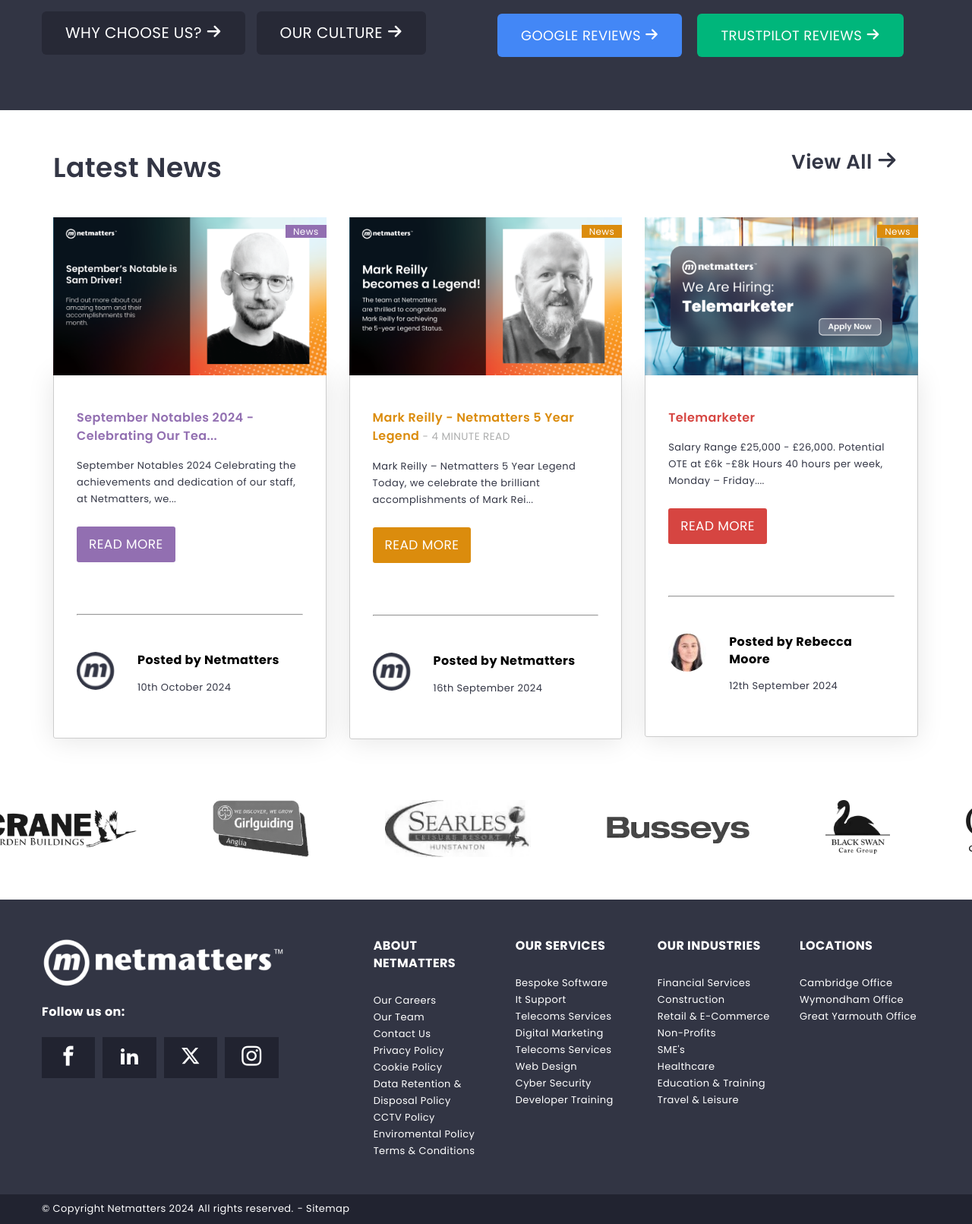
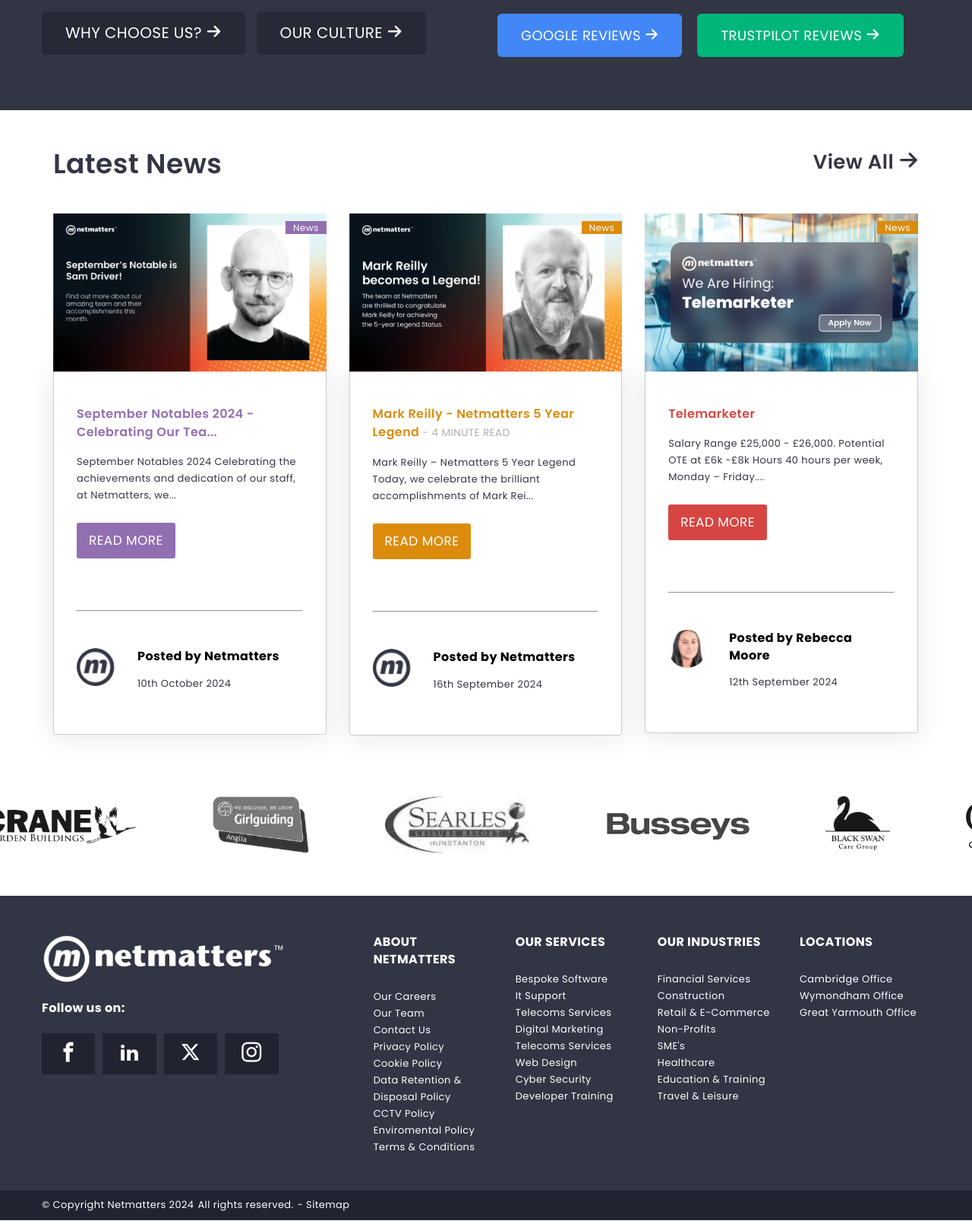
Before and after one commit to JoshR95/netmatters_website, a PHP site: page / in a window 1280 px wide. Shown: the part 2356-3967 px from the top of the page at 76% size. Run offline with PHP 8.4, Linux system fonts and the light colour scheme; some web fonts are replaced.

Commit message:
3rd - fixed the small adujstments to LN block - 18/10/24 - 10:56
 fixed the small adujstments to LN block

```diff
--- a/css/application.css
+++ b/css/application.css
@@ -520,7 +520,7 @@
   align-content: center;
   justify-content: space-between;
   margin-bottom: 40px;
-  width: 95%;
+  padding-top: 50px;
 }
 
 /* line 176, ../../../../../Nettmaters_main/assessments/websiteNew/scss/layout/_about.scss */
@@ -528,9 +528,10 @@
   font-size: 36px;
   font-weight: 600;
   color: #333645;
-}
-
-/* line 184, ../../../../../Nettmaters_main/assessments/websiteNew/scss/layout/_about.scss */
+  margin-top: -5px;
+}
+
+/* line 185, ../../../../../Nettmaters_main/assessments/websiteNew/scss/layout/_about.scss */
 .news-link {
   color: #fff;
   position: absolute;
@@ -542,17 +543,17 @@
   z-index: 1;
 }
 
-/* line 196, ../../../../../Nettmaters_main/assessments/websiteNew/scss/layout/_about.scss */
+/* line 197, ../../../../../Nettmaters_main/assessments/websiteNew/scss/layout/_about.scss */
 .news-link-one {
   background-color: #926fb1;
 }
 
-/* line 200, ../../../../../Nettmaters_main/assessments/websiteNew/scss/layout/_about.scss */
+/* line 201, ../../../../../Nettmaters_main/assessments/websiteNew/scss/layout/_about.scss */
 .news-link-two {
   background-color: #db8c0d;
 }
 
-/* line 210, ../../../../../Nettmaters_main/assessments/websiteNew/scss/layout/_about.scss */
+/* line 211, ../../../../../Nettmaters_main/assessments/websiteNew/scss/layout/_about.scss */
 .content-section .article-1 .block h3,
 .content-section .article-2 .block h3,
 .content-section .article-3 .block h3 {
@@ -560,7 +561,7 @@
   line-height: 1.5rem;
 }
 
-/* line 214, ../../../../../Nettmaters_main/assessments/websiteNew/scss/layout/_about.scss */
+/* line 215, ../../../../../Nettmaters_main/assessments/websiteNew/scss/layout/_about.scss */
 .content-section .article-1 .block h3 a,
 .content-section .article-2 .block h3 a,
 .content-section .article-3 .block h3 a {
@@ -568,7 +569,7 @@
   text-decoration: none;
 }
 
-/* line 219, ../../../../../Nettmaters_main/assessments/websiteNew/scss/layout/_about.scss */
+/* line 220, ../../../../../Nettmaters_main/assessments/websiteNew/scss/layout/_about.scss */
 .content-section .article-1 .block p,
 .content-section .article-2 .block p,
 .content-section .article-3 .block p {
@@ -576,52 +577,52 @@
   font-size: .8125rem;
 }
 
-/* line 229, ../../../../../Nettmaters_main/assessments/websiteNew/scss/layout/_about.scss */
+/* line 230, ../../../../../Nettmaters_main/assessments/websiteNew/scss/layout/_about.scss */
 .block .btn-article-1 {
   background-color: #926fb1;
 }
 
-/* line 232, ../../../../../Nettmaters_main/assessments/websiteNew/scss/layout/_about.scss */
+/* line 233, ../../../../../Nettmaters_main/assessments/websiteNew/scss/layout/_about.scss */
 .block .btn-article-2 {
   background-color: #db8c0d;
 }
 
-/* line 235, ../../../../../Nettmaters_main/assessments/websiteNew/scss/layout/_about.scss */
+/* line 236, ../../../../../Nettmaters_main/assessments/websiteNew/scss/layout/_about.scss */
 .block .btn-article-3 {
   background-color: #d64541;
 }
 
-/* line 238, ../../../../../Nettmaters_main/assessments/websiteNew/scss/layout/_about.scss */
+/* line 239, ../../../../../Nettmaters_main/assessments/websiteNew/scss/layout/_about.scss */
 .block .article-1-h3 {
   color: #926fb1;
   font-weight: 600;
 }
 
-/* line 242, ../../../../../Nettmaters_main/assessments/websiteNew/scss/layout/_about.scss */
+/* line 243, ../../../../../Nettmaters_main/assessments/websiteNew/scss/layout/_about.scss */
 .block .article-2-h3 {
   color: #db8c0d;
   font-weight: 600;
 }
 
-/* line 245, ../../../../../Nettmaters_main/assessments/websiteNew/scss/layout/_about.scss */
+/* line 246, ../../../../../Nettmaters_main/assessments/websiteNew/scss/layout/_about.scss */
 .block .article-2-h3 .time-to-read {
   color: #adaeae;
   font-size: .85rem;
   font-weight: 400;
 }
 
-/* line 251, ../../../../../Nettmaters_main/assessments/websiteNew/scss/layout/_about.scss */
+/* line 252, ../../../../../Nettmaters_main/assessments/websiteNew/scss/layout/_about.scss */
 .block .article-3-h3 {
   color: #d64541;
   font-weight: 600;
 }
 
-/* line 255, ../../../../../Nettmaters_main/assessments/websiteNew/scss/layout/_about.scss */
+/* line 256, ../../../../../Nettmaters_main/assessments/websiteNew/scss/layout/_about.scss */
 .block p {
   color: #333645;
 }
 
-/* line 261, ../../../../../Nettmaters_main/assessments/websiteNew/scss/layout/_about.scss */
+/* line 262, ../../../../../Nettmaters_main/assessments/websiteNew/scss/layout/_about.scss */
 .responsive-image {
   width: 100%;
   object-fit: cover;
@@ -629,7 +630,7 @@
   margin-bottom: -10px;
 }
 
-/* line 273, ../../../../../Nettmaters_main/assessments/websiteNew/scss/layout/_about.scss */
+/* line 274, ../../../../../Nettmaters_main/assessments/websiteNew/scss/layout/_about.scss */
 .article-1,
 .article-2,
 .article-3 {
@@ -647,61 +648,63 @@
   transition: top 0.5s ease;
 }
 
-/* line 287, ../../../../../Nettmaters_main/assessments/websiteNew/scss/layout/_about.scss */
-.bar {
-  padding-top: 50px;
-}
-
-/* line 292, ../../../../../Nettmaters_main/assessments/websiteNew/scss/layout/_about.scss */
+/* line 290, ../../../../../Nettmaters_main/assessments/websiteNew/scss/layout/_about.scss */
 .author {
   padding-top: 30px;
   margin-top: 30px;
 }
 
-/* line 298, ../../../../../Nettmaters_main/assessments/websiteNew/scss/layout/_about.scss */
+/* line 296, ../../../../../Nettmaters_main/assessments/websiteNew/scss/layout/_about.scss */
 .clearfix::after {
   content: "";
   display: table;
   clear: both;
 }
 
-/* line 303, ../../../../../Nettmaters_main/assessments/websiteNew/scss/layout/_about.scss */
+/* line 301, ../../../../../Nettmaters_main/assessments/websiteNew/scss/layout/_about.scss */
 .author-img {
   float: left;
   margin-right: 10px;
 }
 
-/* line 307, ../../../../../Nettmaters_main/assessments/websiteNew/scss/layout/_about.scss */
+/* line 305, ../../../../../Nettmaters_main/assessments/websiteNew/scss/layout/_about.scss */
 .author-img img {
   width: 50px;
   height: 50px;
   border-radius: 50%;
 }
 
-/* line 312, ../../../../../Nettmaters_main/assessments/websiteNew/scss/layout/_about.scss */
+/* line 310, ../../../../../Nettmaters_main/assessments/websiteNew/scss/layout/_about.scss */
 .author-details {
   overflow: hidden;
   padding-left: 20px;
 }
 
-/* line 324, ../../../../../Nettmaters_main/assessments/websiteNew/scss/layout/_about.scss */
+/* line 322, ../../../../../Nettmaters_main/assessments/websiteNew/scss/layout/_about.scss */
 .view-all {
   margin-top: 50px;
   text-align: center;
 }
 
-/* line 327, ../../../../../Nettmaters_main/assessments/websiteNew/scss/layout/_about.scss */
+/* line 325, ../../../../../Nettmaters_main/assessments/websiteNew/scss/layout/_about.scss */
 .view-all a {
   font-size: 1.625rem;
-}
-
-/* line 335, ../../../../../Nettmaters_main/assessments/websiteNew/scss/layout/_about.scss */
+  font-weight: 600;
+  color: #333645;
+}
+
+/* line 330, ../../../../../Nettmaters_main/assessments/websiteNew/scss/layout/_about.scss */
+.view-all span {
+  padding-left: 5px;
+}
+
+/* line 338, ../../../../../Nettmaters_main/assessments/websiteNew/scss/layout/_about.scss */
 .bottom-clients-bar {
   padding-top: 50px;
   padding-bottom: 50px;
 }
 
-/* line 340, ../../../../../Nettmaters_main/assessments/websiteNew/scss/layout/_about.scss */
+/* line 343, ../../../../../Nettmaters_main/assessments/websiteNew/scss/layout/_about.scss */
 .bottom-bar-images {
   display: flex;
   align-items: center;
@@ -710,7 +713,7 @@
   max-width: 100%;
 }
 
-/* line 346, ../../../../../Nettmaters_main/assessments/websiteNew/scss/layout/_about.scss */
+/* line 349, ../../../../../Nettmaters_main/assessments/websiteNew/scss/layout/_about.scss */
 .bottom-bar-images .colored-picture {
   max-width: 200px;
   /* Set maximum width */
@@ -719,14 +722,14 @@
 }
 
 @media (max-width: 601px) {
-  /* line 358, ../../../../../Nettmaters_main/assessments/websiteNew/scss/layout/_about.scss */
+  /* line 361, ../../../../../Nettmaters_main/assessments/websiteNew/scss/layout/_about.scss */
   .about .btn {
     margin-bottom: 17px;
   }
 }
 
 @media (max-width: 767px) {
-  /* line 365, ../../../../../Nettmaters_main/assessments/websiteNew/scss/layout/_about.scss */
+  /* line 368, ../../../../../Nettmaters_main/assessments/websiteNew/scss/layout/_about.scss */
   .container {
     width: 100%;
     padding-left: 15px;
@@ -734,24 +737,24 @@
     margin-left: auto;
     margin-right: auto;
   }
-  /* line 374, ../../../../../Nettmaters_main/assessments/websiteNew/scss/layout/_about.scss */
+  /* line 377, ../../../../../Nettmaters_main/assessments/websiteNew/scss/layout/_about.scss */
   .responsive-image {
     max-width: 100%;
   }
-  /* line 379, ../../../../../Nettmaters_main/assessments/websiteNew/scss/layout/_about.scss */
+  /* line 382, ../../../../../Nettmaters_main/assessments/websiteNew/scss/layout/_about.scss */
   .latest-news-block .latest-news-view-all {
     display: none;
   }
 }
 
 @media (min-width: 768px) and (max-width: 1259px) {
-  /* line 388, ../../../../../Nettmaters_main/assessments/websiteNew/scss/layout/_about.scss */
+  /* line 391, ../../../../../Nettmaters_main/assessments/websiteNew/scss/layout/_about.scss */
   .welcome-to-netmatters {
     display: flex;
     flex-direction: column;
     align-items: center;
   }
-  /* line 400, ../../../../../Nettmaters_main/assessments/websiteNew/scss/layout/_about.scss */
+  /* line 403, ../../../../../Nettmaters_main/assessments/websiteNew/scss/layout/_about.scss */
   .latest-news-block {
     display: flex;
     flex-direction: column;
@@ -759,106 +762,111 @@
     padding-bottom: 50px;
     width: 100%;
   }
-  /* line 408, ../../../../../Nettmaters_main/assessments/websiteNew/scss/layout/_about.scss */
+  /* line 411, ../../../../../Nettmaters_main/assessments/websiteNew/scss/layout/_about.scss */
   .article-padding {
     padding-top: 0px;
   }
-  /* line 413, ../../../../../Nettmaters_main/assessments/websiteNew/scss/layout/_about.scss */
+  /* line 416, ../../../../../Nettmaters_main/assessments/websiteNew/scss/layout/_about.scss */
   .container .view-all {
     display: none;
   }
-  /* line 418, ../../../../../Nettmaters_main/assessments/websiteNew/scss/layout/_about.scss */
+  /* line 421, ../../../../../Nettmaters_main/assessments/websiteNew/scss/layout/_about.scss */
   .row {
     display: flex;
   }
-  /* line 422, ../../../../../Nettmaters_main/assessments/websiteNew/scss/layout/_about.scss */
+  /* line 425, ../../../../../Nettmaters_main/assessments/websiteNew/scss/layout/_about.scss */
   .row .article-1 {
     width: 50%;
     padding-left: 15px;
     order: 1;
   }
-  /* line 428, ../../../../../Nettmaters_main/assessments/websiteNew/scss/layout/_about.scss */
+  /* line 431, ../../../../../Nettmaters_main/assessments/websiteNew/scss/layout/_about.scss */
   .row .article-2 {
     width: 50%;
     padding-right: 15px;
   }
-  /* line 434, ../../../../../Nettmaters_main/assessments/websiteNew/scss/layout/_about.scss */
+  /* line 437, ../../../../../Nettmaters_main/assessments/websiteNew/scss/layout/_about.scss */
   .row .article-3 {
     display: none;
   }
 }
 
 @media (min-width: 992px) {
-  /* line 445, ../../../../../Nettmaters_main/assessments/websiteNew/scss/layout/_about.scss */
+  /* line 448, ../../../../../Nettmaters_main/assessments/websiteNew/scss/layout/_about.scss */
   .wtn-rows {
     display: flex;
     justify-content: space-between;
   }
-  /* line 450, ../../../../../Nettmaters_main/assessments/websiteNew/scss/layout/_about.scss */
+  /* line 453, ../../../../../Nettmaters_main/assessments/websiteNew/scss/layout/_about.scss */
   .row-1,
   .row-2 {
     width: 50%;
     /* Adjust this value as needed */
     padding: 0 15px;
   }
-  /* line 454, ../../../../../Nettmaters_main/assessments/websiteNew/scss/layout/_about.scss */
+  /* line 457, ../../../../../Nettmaters_main/assessments/websiteNew/scss/layout/_about.scss */
   .row-1 a,
   .row-2 a {
     margin-bottom: 20px;
   }
-  /* line 457, ../../../../../Nettmaters_main/assessments/websiteNew/scss/layout/_about.scss */
+  /* line 460, ../../../../../Nettmaters_main/assessments/websiteNew/scss/layout/_about.scss */
   .row-1 .about-title,
   .row-2 .about-title {
     margin: 0 0 30px 0;
   }
-  /* line 463, ../../../../../Nettmaters_main/assessments/websiteNew/scss/layout/_about.scss */
+  /* line 466, ../../../../../Nettmaters_main/assessments/websiteNew/scss/layout/_about.scss */
   .about .container {
     padding: 0;
   }
 }
 
 @media (min-width: 992px) and (max-width: 1259px) {
-  /* line 471, ../../../../../Nettmaters_main/assessments/websiteNew/scss/layout/_about.scss */
+  /* line 474, ../../../../../Nettmaters_main/assessments/websiteNew/scss/layout/_about.scss */
   .btn-google {
     margin-top: 25px;
   }
 }
 
 @media (min-width: 1260px) {
-  /* line 479, ../../../../../Nettmaters_main/assessments/websiteNew/scss/layout/_about.scss */
+  /* line 482, ../../../../../Nettmaters_main/assessments/websiteNew/scss/layout/_about.scss */
   .row {
     display: flex;
   }
-  /* line 482, ../../../../../Nettmaters_main/assessments/websiteNew/scss/layout/_about.scss */
+  /* line 485, ../../../../../Nettmaters_main/assessments/websiteNew/scss/layout/_about.scss */
   .row .article-1 {
     width: 33.3%;
     padding: 0 15px;
   }
-  /* line 487, ../../../../../Nettmaters_main/assessments/websiteNew/scss/layout/_about.scss */
+  /* line 490, ../../../../../Nettmaters_main/assessments/websiteNew/scss/layout/_about.scss */
   .row .article-2 {
     width: 33.3%;
     padding: 0 15px;
     padding-top: 0px;
   }
-  /* line 493, ../../../../../Nettmaters_main/assessments/websiteNew/scss/layout/_about.scss */
+  /* line 496, ../../../../../Nettmaters_main/assessments/websiteNew/scss/layout/_about.scss */
   .row .article-3 {
     width: 33.3%;
     padding: 0 15px;
     padding-top: 0px;
   }
-  /* line 502, ../../../../../Nettmaters_main/assessments/websiteNew/scss/layout/_about.scss */
+  /* line 505, ../../../../../Nettmaters_main/assessments/websiteNew/scss/layout/_about.scss */
   .button-container {
     display: flex;
     gap: 10px;
   }
-  /* line 505, ../../../../../Nettmaters_main/assessments/websiteNew/scss/layout/_about.scss */
+  /* line 508, ../../../../../Nettmaters_main/assessments/websiteNew/scss/layout/_about.scss */
   .button-container .btn {
     font-size: 18px;
   }
-  /* line 510, ../../../../../Nettmaters_main/assessments/websiteNew/scss/layout/_about.scss */
+  /* line 513, ../../../../../Nettmaters_main/assessments/websiteNew/scss/layout/_about.scss */
   .btn-google,
   .btn-trustpilot {
     margin-top: 30px;
+  }
+  /* line 519, ../../../../../Nettmaters_main/assessments/websiteNew/scss/layout/_about.scss */
+  .heading-container {
+    padding-left: 15px;
+    padding-right: 15px;
   }
 }
 
--- a/index.html
+++ b/index.html
@@ -600,9 +600,6 @@
             </div>
             <div class="latest-news-block">
                 <div class="container">
-                    <div class="articles">
-                        <div class="bar">
-                            <div class="container">
                     <div class="heading-container">
                         <h2 class="about-title latest-news-about-title">Latest News</h2>
                         <span class="latest-news-h3">
@@ -610,9 +607,6 @@
                                 View All <strong><em><span class="icon-arrow-right2"></span></em></strong>
                             </a>
                         </span>
-                                </div>
-                            </div>
-                        </div>
                     </div>
 
                     <div class="content-section">
@@ -723,7 +717,7 @@
                 </div>
             </div>
             <div class="container view-all">
-                <a><strong>View All <span class="icon-arrow-right2"></span></strong></a>
+                <a>View All<span class="icon-arrow-right2"></span></a>
             </div>
             </div>
             <div class ="bottom-clients-bar overflow-hidden">
--- a/scss/layout/_about.scss
+++ b/scss/layout/_about.scss
@@ -169,7 +169,7 @@
     align-content: center;
     justify-content: space-between;
     margin-bottom: 40px;
-    width: 95%;
+    padding-top: 50px;
 
 }
 
@@ -177,6 +177,7 @@
     font-size: 36px;
     font-weight: 600;
     color: $primary-black;
+    margin-top: -5px;
 }
 
 // as this is set to absolute, its positioned relative to img-container as thats its ancestor,
@@ -284,9 +285,6 @@
 
 
 
-.bar{
-    padding-top: 50px;
-}
 
 // These are for the first articles text and picture styles.
 .author {
@@ -326,6 +324,11 @@
     text-align: center;
     a{
         font-size: 1.625rem;
+        font-weight: 600;
+        color: $primary-black;
+    }
+    span{
+        padding-left: 5px;
     }
 }
 
@@ -511,4 +514,10 @@
     .btn-trustpilot{
         margin-top: 30px;
     }
+
+    // this has to be left and right or it messes with the top padding already set
+    .heading-container{
+        padding-left:  15px;
+        padding-right: 15px;
+    }
 }
```
Also changed, not shown: 1 other file. Lines whose indentation alone changed are shown as unchanged.
